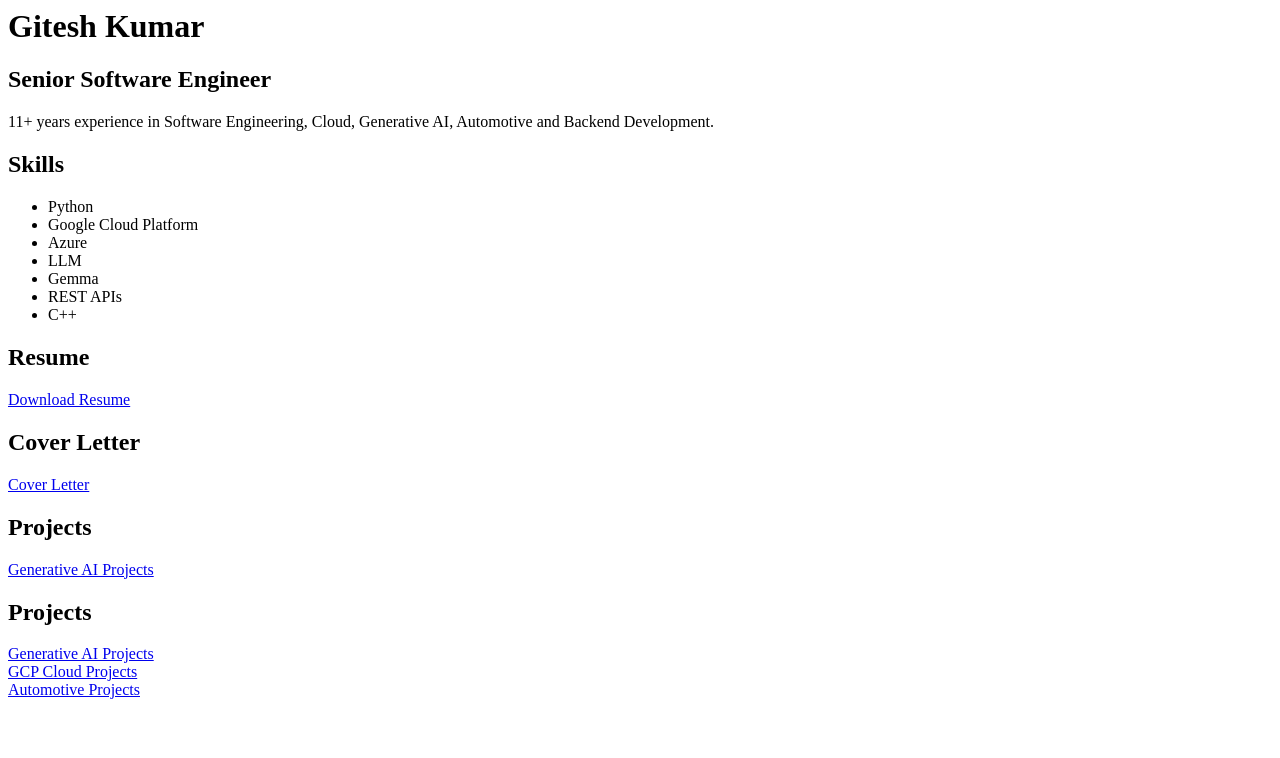
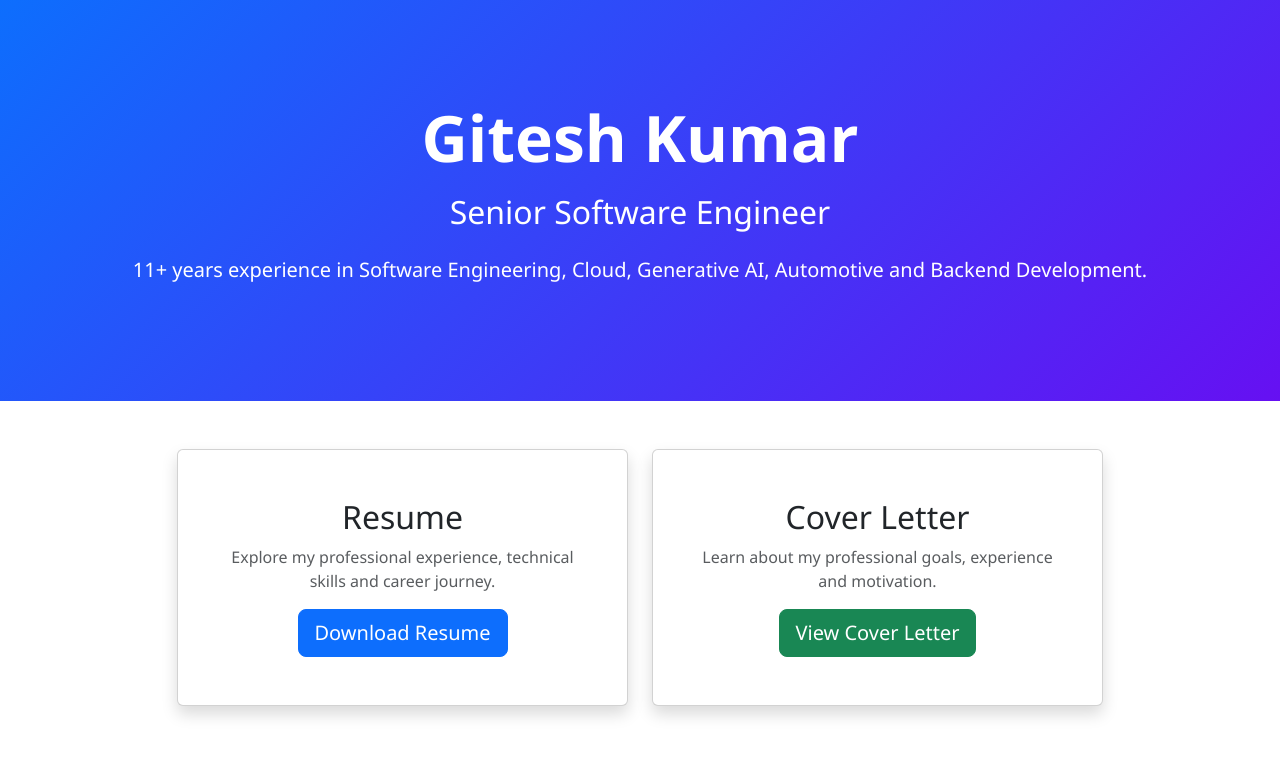
Before and after one commit to giteshkumar/giteshkumar.github.io, a plain HTML site: page index.html in a window 1280 px wide. Drawn offline with nearby package versions, Linux system fonts and the light colour scheme.

Commit message:
indexpageupdated_bootstrap

```diff
--- a/index.html
+++ b/index.html
@@ -1,82 +1,212 @@
-<html>
+<!DOCTYPE html>
+<html lang="en">
 
 <head>
-<title>Gitesh Kumar Portfolio</title>
 
-<link rel="stylesheet" href="css/style.css">
+    <title>Gitesh Kumar | Senior Software Engineer</title>
+
+    <meta charset="UTF-8">
+    <meta name="viewport" content="width=device-width, initial-scale=1">
+
+
+    <!-- Bootstrap CSS -->
+    <link href="https://cdn.jsdelivr.net/npm/bootstrap@5.3.3/dist/css/bootstrap.min.css"
+    rel="stylesheet">
+
+
+    <style>
+
+        body {
+            font-family: 'Segoe UI', sans-serif;
+        }
+
+
+        .hero {
+
+            background: linear-gradient(135deg, #0d6efd, #6610f2);
+            color: white;
+            padding: 100px 20px;
+
+        }
+
+
+        .document-card {
+
+            transition: 0.3s;
+
+        }
+
+
+        .document-card:hover {
+
+            transform: translateY(-8px);
+
+        }
+
+
+    </style>
+
 
 </head>
 
 
 <body>
 
-<h1>Gitesh Kumar</h1>
 
-<h2>
+<!-- Hero Section -->
+
+<section class="hero text-center">
+
+
+    <div class="container">
+
+
+        <h1 class="display-3 fw-bold">
+            Gitesh Kumar
+        </h1>
+
+
+        <h2 class="mt-3">
             Senior Software Engineer
         </h2>
 
 
-<p>
+        <p class="lead mt-4">
+
             11+ years experience in Software Engineering,
             Cloud, Generative AI, Automotive and Backend Development.
+
         </p>
 
 
-<h2>Skills</h2>
-
-<ul>
-
-<li>Python</li>
-<li>Google Cloud Platform</li>
-<li>Azure</li>
-<li>LLM</li>
-<li>Gemma</li>
-<li>REST APIs</li>
-<li>C++</li>
-
-</ul>
+    </div>
 
 
-<h2>Resume</h2>
-
-<a href="resume/Gitesh_Kumar_Resume.odt">
-Download Resume
-</a>
-
-<h2> Cover Letter </h2>
-<a href="https://github.com/giteshkumar/giteshkumar.github.io/blob/main/cover-letter/cover_letter.odt">
-Cover Letter
-</a>
-
-<h2>Projects</h2>
-
-<a href="projects/gemma.md">
-Generative AI Projects
-</a>
-
-<h2>Projects</h2>
+</section>
 
 
-<a href="https://github.com/giteshkumar/generative-ai-projects">
-Generative AI Projects
+
+<!-- Resume and Cover Letter Section -->
+
+
+<section class="container py-5">
+
+
+    <div class="row justify-content-center g-4">
+
+
+
+        <!-- Resume -->
+
+
+        <div class="col-md-5">
+
+
+            <div class="card shadow document-card text-center">
+
+
+                <div class="card-body p-5">
+
+
+                    <h2 class="card-title">
+                        Resume
+                    </h2>
+
+
+                    <p class="text-muted">
+
+                        Explore my professional experience,
+                        technical skills and career journey.
+
+                    </p>
+
+
+                    <a href="https://github.com/giteshkumar/giteshkumar.github.io/blob/main/resume/Gitesh_L13.docx"
+                    target="_blank"
+                    class="btn btn-primary btn-lg">
+
+
+                        <i class="bi bi-file-earmark-person"></i>
+
+                        Download Resume
+
+
                     </a>
 
 
-<br>
+                </div>
 
 
-<a href="https://github.com/giteshkumar/gcp-cloud-projects">
-GCP Cloud Projects
+            </div>
+
+
+        </div>
+
+
+
+
+
+        <!-- Cover Letter -->
+
+
+        <div class="col-md-5">
+
+
+            <div class="card shadow document-card text-center">
+
+
+                <div class="card-body p-5">
+
+
+                    <h2 class="card-title">
+                        Cover Letter
+                    </h2>
+
+
+                    <p class="text-muted">
+
+                        Learn about my professional goals,
+                        experience and motivation.
+
+                    </p>
+
+
+
+                    <a href="https://github.com/giteshkumar/giteshkumar.github.io/blob/main/cover-letter/cover_letter.docx"
+                    target="_blank"
+                    class="btn btn-success btn-lg">
+
+
+                        <i class="bi bi-envelope"></i>
+
+                        View Cover Letter
+
+
                     </a>
 
 
-<br>
+
+                </div>
 
 
-<a href="https://github.com/giteshkumar/automotive-infotainment">
-Automotive Projects
-</a>
+            </div>
+
+
+        </div>
+
+
+
+    </div>
+
+
+</section>
+
+
+
+<!-- Bootstrap JS -->
+
+<script src="https://cdn.jsdelivr.net/npm/bootstrap@5.3.3/dist/js/bootstrap.bundle.min.js"></script>
+
 
 </body>
 
```
Lines whose indentation alone changed are shown as unchanged.
